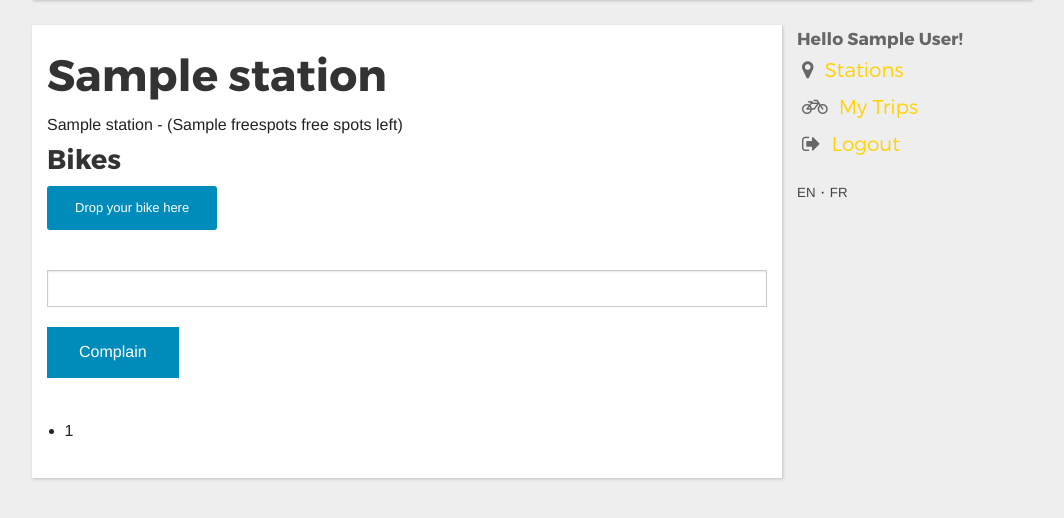
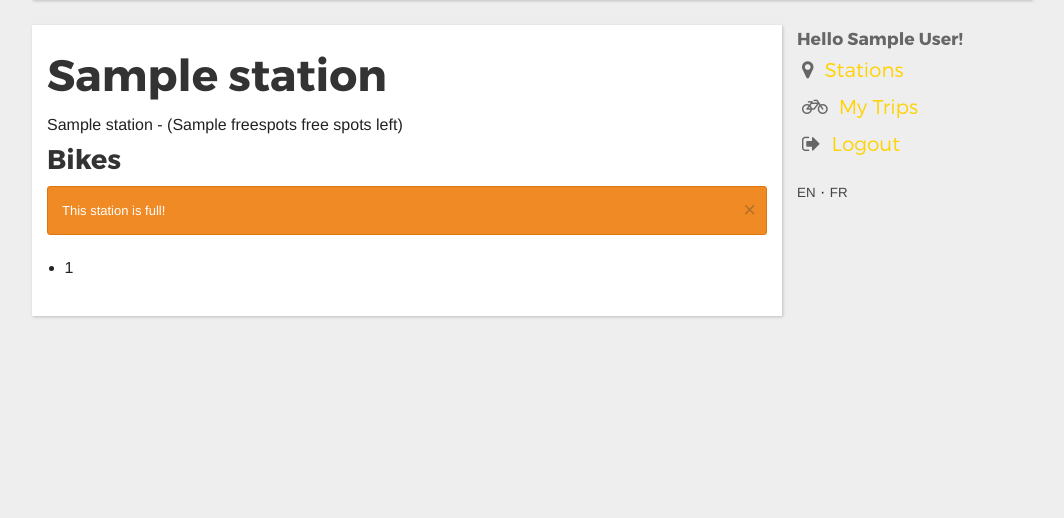
Before and after one commit to fhennecker/olliv, a Flask app: template src/templates/station.html in a window 1280 px wide. Shown: the part 208-726 px from the top of the page, without its empty margins (108-1172 px from the left). Run offline with Flask 2, Linux system fonts and the light colour scheme; the visitor is signed in with stand-in values (Sample User, id 1); the template is opened without the code that fills it: most values are stand-ins (such as "Sample title", 1, 10 or a date in 2020); parts of the project's set-up code (start-up, migrations or seed data) failed here and were passed over; some libraries are stand-ins or nearby versions.

Commit message:
[add] a full station cannot receive new bikes

```diff
--- a/src/main.py
+++ b/src/main.py
@@ -91,9 +91,10 @@ def display_bike(bike_id):
 def drop_bike(station_id):
     if "userid" in session and "isInTrip" in session and session["isInTrip"]:
         c = getCursor()
-        lastTrip = requests.getLastTripForUser(c, session["userid"])
-        requests.dropBike(c, get_db(), lastTrip.startDate, session["userid"], station_id, lastTrip.bike)
-        session.pop("isInTrip", None)
+        if requests.freeSpotsAtStation(c, station_id) > 0:
+            lastTrip = requests.getLastTripForUser(c, session["userid"])
+            requests.dropBike(c, get_db(), lastTrip.startDate, session["userid"], station_id, lastTrip.bike)
+            session.pop("isInTrip", None)
     return redirect("/station/"+station_id)
 
 @app.route('/tickets', methods=['GET', 'POST'])
--- a/src/templates/station.html
+++ b/src/templates/station.html
@@ -5,11 +5,18 @@
     {{ station }} - ({{freespots}} {{_('free spots left')}})
     <h3>{{ _('Bikes') }}</h3>
     {% if session["isInTrip"] %}
+        {% if freespots > 0 %}
         <p><a class="button small radius" href="/drop/{{station.id}}">{{ _('Drop your bike here') }}</a>
 	<form action="" method="post">
             <p><input type="text" name="state"></p>
             <p><input type="submit" value="{{ _('Complain') }}" class="button"></p>
         </form></p>
+        {% else %}
+            <div data-alert class="alert-box warning radius">
+                {{ _('This station is full!') }}
+                <a href="#" class="close">&times;</a>
+            </div>
+        {% endif %}
     {% endif %}
     <ul>
         {% for bike in bikes %}
```
Also changed, not shown: src/translations/fr/LC_MESSAGES/messages.po.
